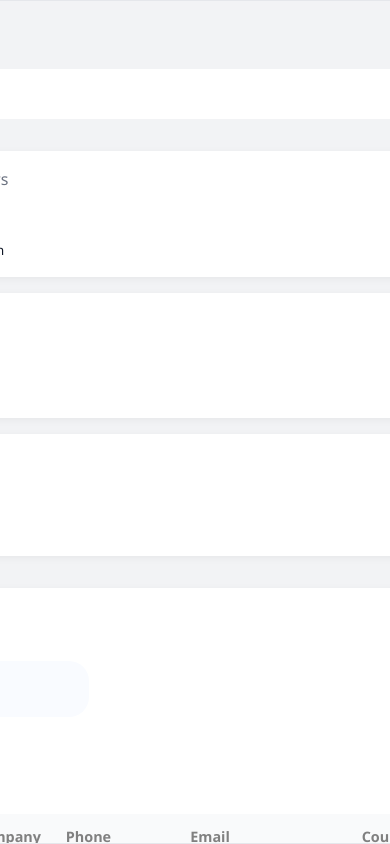
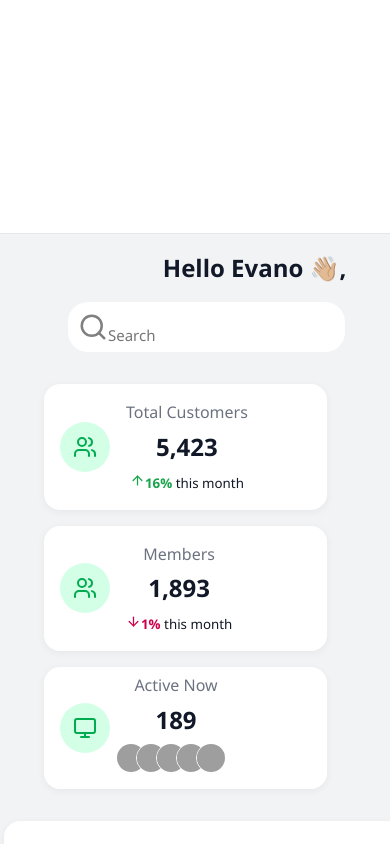
Before and after one commit to soliyana22/Signup_Login, a React (Vite) app: page /dashboard in a window 390 px wide. Built offline with nearby package versions, Linux system fonts and the light colour scheme; grey boxes are pictures that could not be loaded.

Commit message:
commited

```diff
--- a/src/pages/Dashboard/Dashboard.css
+++ b/src/pages/Dashboard/Dashboard.css
@@ -237,6 +237,8 @@ body {
   border-radius: 1rem;
   padding: 1rem;
   box-shadow: 0 2px 8px rgba(0, 0, 0, 0.05);
+  overflow-x: auto;
+  width:100%;
 }
 
 .table-header {
@@ -728,57 +730,127 @@ th, td {
 }
 
 /* Even smaller screens */
-@media (max-width: 768px) {
+/* Add this at the end of your CSS file */
+
+@media (max-width: 400px) {
+  .dashboard-container {
+    flex-direction: column;
+    height: auto;
+    overflow: hidden;
+    position: relative;
+    margin-top:56rem;
+
+    margin-left: 15rem;
+    text-align: center;
+  }
+  .dashboard-search-icon{
+    margin:
+  }
+ .dashboard-header{
+  margin-right: 30rem;
+ }
+  /* Sidebar acts like overlay and covers 50% */
   .dashboard-sidebar {
-    position: fixed;
+    width: 50%;
+    position: absolute;
+    height: 100vh;
     top: 0;
     left: 0;
-    height: 100vh;
-    width: 250px;
-    background-color: white;
-    z-index: 999;
+    z-index: 1000;
+    transition: transform 0.3s ease-in-out;
     transform: translateX(-100%);
-    transition: transform 0.3s ease;
-    overflow-y: auto;
   }
 
   .dashboard-sidebar.open {
     transform: translateX(0);
   }
 
-  .dashboard-content {
-    position: relative;
-    z-index: 1;
-    width: 100%;
-    padding: 1rem;
+  /* Sidebar toggle */
+  .dashboard-logo {
+    cursor: pointer;
+    display: flex;
+    align-items: center;
   }
 
-  /* Hide all sidebar children when collapsed */
-  .dashboard-sidebar:not(.open) .dashboard-logo,
-  .dashboard-sidebar:not(.open) .dashboard-menu,
-  .dashboard-sidebar:not(.open) .dashboard-upgrade,
-  .dashboard-sidebar:not(.open) .dashboard-profile {
-    display: none;
+  .dashboard-content {
+    padding: 1rem;
+
+    margin-left: 10rem;
   }
 
-  /* Optional overlay background if you want to dim content */
-  .sidebar-overlay {
-    display: none;
-    position: fixed;
-    top: 0;
-    left: 0;
-    right: 0;
-    bottom: 0;
-    background: rgba(0,0,0,0.3);
-    z-index: 998;
+  /* Make metrics stack vertically */
+  .dashboard-metrics {
+    flex-direction: column;
+    gap: 1rem;
   }
 
-  .sidebar-overlay.show {
+  .metric-card {
+    width: 30%;
+    flex-direction: row;
+    padding: 1rem;
+    margin-left: 2.5rem;
+
+  }
+
+  /* Responsive header */
+  .dashboard-header {
+    flex-direction: column;
+    align-items: center;
+    gap: 1rem;
+
+  }
+
+  .dashboard-search {
+    width: 60%;
+    margin-right:10rem;
+    margin-left: 4rem;
+  }
+
+  /* Make table scrollable */
+  .dashboard-table {
+    overflow-x: scroll;
+    overflow-y: scroll;
+
+  }
+
+  table {
+    min-width: 600px;
     display: block;
+    overflow-x: auto;
+    white-space: nowrap;
+  }
+
+  .table-footer {
+    flex-direction: column;
+    align-items: flex-start;
+    gap: 0.5rem;
+  }
+  .dashboard-table {
+    overflow-x: auto;
+  }
+
+  .dashboard-table table {
+    display: block;
+    min-width: 600px; /* Prevent table from squishing */
+    white-space: nowrap;
+    overflow-x: auto;
+  }
+
+  .table-header {
+    flex-direction: column;
+    align-items: flex-start;
+    gap: 0.5rem;
+  }
+
+  .search_cust,
+  .srch_cust,
+  .table-header select {
+    width: 100%;
+  }
+
+  .table-footer {
+    flex-direction: column;
+    align-items: flex-start;
+    gap: 0.5rem;
   }
 }
-@media (max-width:400px) {
-  .dashboard-menu{
-    width:100%;
-  }
-}
--- a/src/pages/Dashboard/Dashboard.jsx
+++ b/src/pages/Dashboard/Dashboard.jsx
@@ -42,7 +42,7 @@ export const Dashboard = () => {
         <div className="dashboard-header">
             <p>Hello Evano 👋🏼,</p>
             <div className="dashboard-search">
-             <Search size={30} color="gray" />
+             <Search size={30} color="gray" className="dashboard-search-icon" />
     <input type="text" placeholder="Search" />
   </div>
 </div>
```
